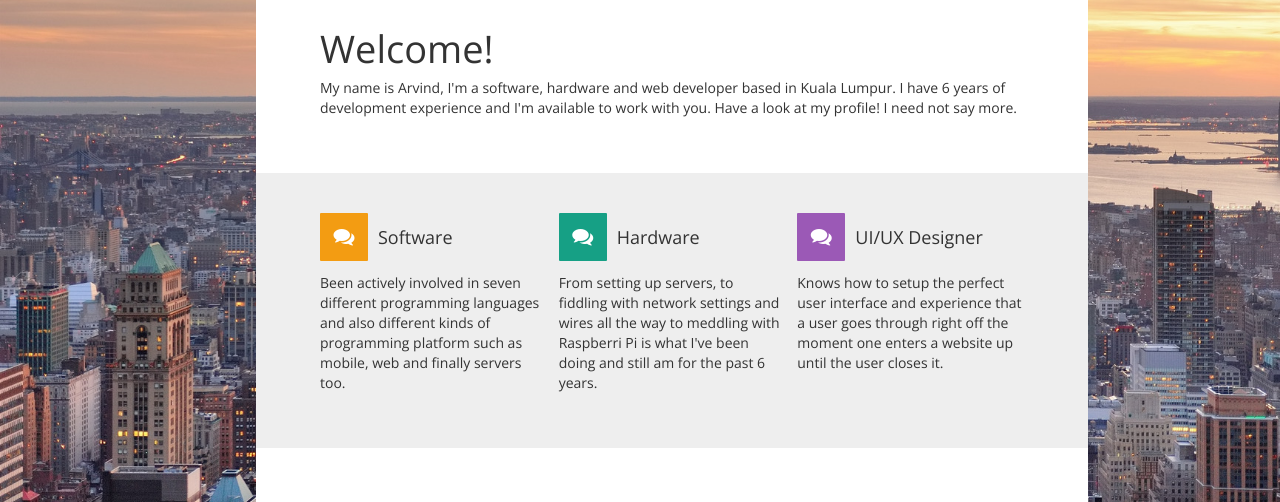
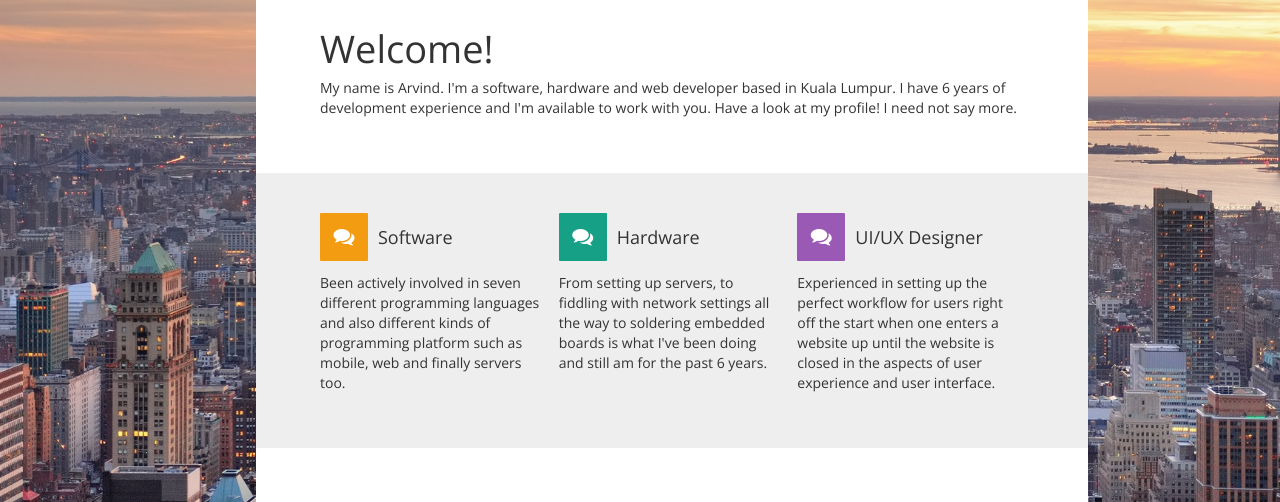
Before and after one commit to arvind-naidu/arvind, a plain HTML site: page index.html in a window 1280 px wide. Both pictures are taken after a click on the link 519 px from the left and 213 px from the top of the page. Shown: the part 278-780 px from the top of the page. Drawn offline with nearby package versions, Linux system fonts and the light colour scheme; some packages are replaced by stand-ins of ours.

Commit message:
updated minor fixes

```diff
--- a/index.html
+++ b/index.html
@@ -111,7 +111,7 @@
                 <!-- Welcome block -->
                 <div class="plain-content">
                   <h1>Welcome!</h1>
-                  <p>My name is Arvind, I'm a software, hardware and web developer based in Kuala Lumpur. I have 6 years of development experience and I'm available to work with you. Have a look at my profile! I need not say more.</p>
+                  <p>My name is Arvind. I'm a software, hardware and web developer based in Kuala Lumpur. I have 6 years of development experience and I'm available to work with you. Have a look at my profile! I need not say more.</p>
                 </div>
                 <!-- /Welcome block -->
 
@@ -137,8 +137,8 @@
                       </div>
                       <div>
                         <p>
-                        From setting up servers, to fiddling with network settings and wires all the way to
-                        meddling with Raspberri Pi is what I've been doing and still am for the past 6 years.
+                        From setting up servers, to fiddling with network settings all the way to
+                        soldering embedded boards is what I've been doing and still am for the past 6 years.
                         </p>
                       </div>
                     </div>
@@ -150,8 +150,7 @@
                       </div>
                       <div>
                         <p>
-                        Knows how to setup the perfect user interface and experience that a user goes through right off
-                        the moment one enters a website up until the user closes it.
+                        Experienced in setting up the perfect workflow for users right off the start when one enters a website up until the website is closed in the aspects of user experience and user interface.
                         </p>
                       </div>
                     </div>
```
